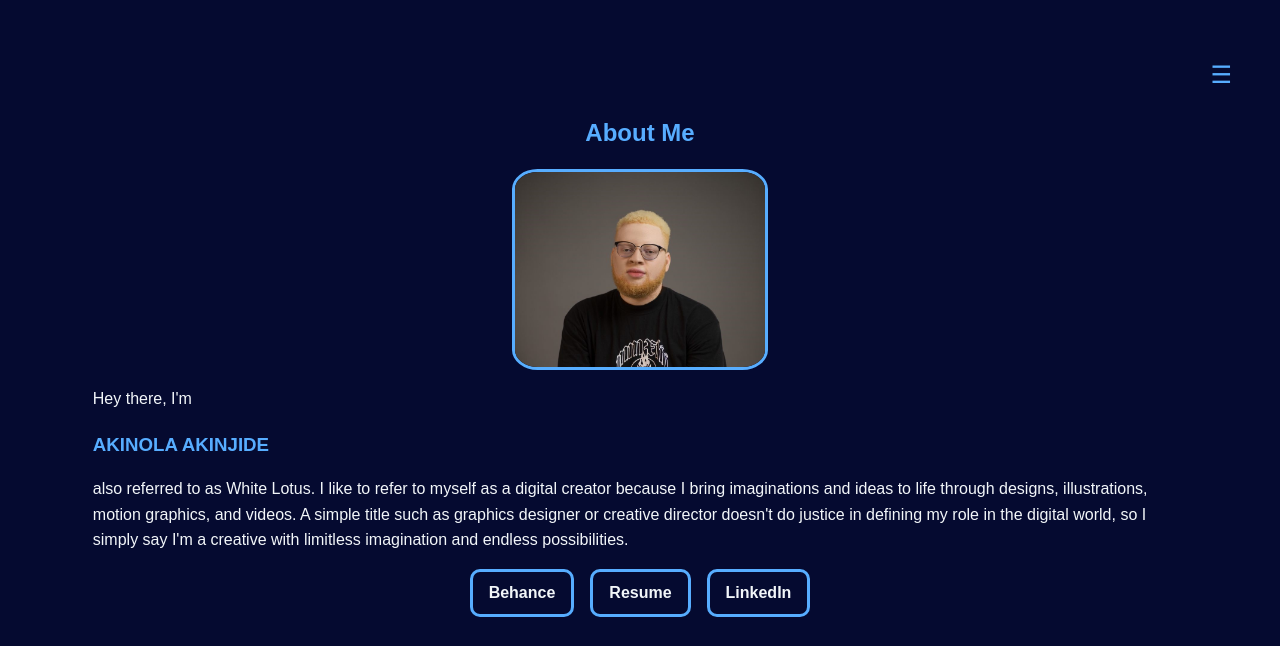
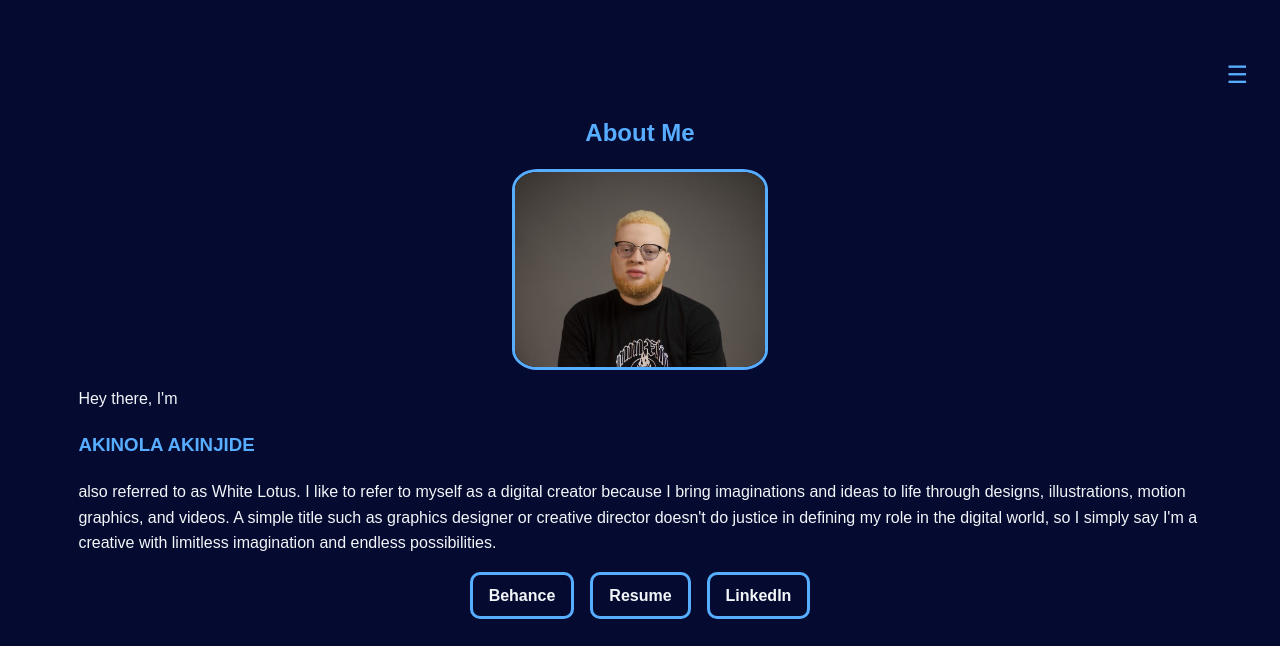
Before and after one commit to only1whitelotus/portfolio, a plain HTML site: page index.html in a window 1280 px wide. Shown: the part 118-764 px from the top of the page. Drawn offline with Linux system fonts and the light colour scheme.

Commit message:
Update style.css

```diff
--- a/style.css
+++ b/style.css
@@ -2,7 +2,7 @@
 body {
     font-family: Arial, sans-serif;
     margin: 0;
-    padding: 0 2rem;
+    padding: 0 1rem;
     background-color: #050a30;
     color: #f2f6f9;
     line-height: 1.6;
@@ -103,7 +103,8 @@ h2 {
 h3 {
     text-align: left;
     color: #57adff;
-    margin-bottom: 1rem;
+    margin-top: 0
+    margin-bottom: 2rem;
 }
 
 /* Design Values */
```
